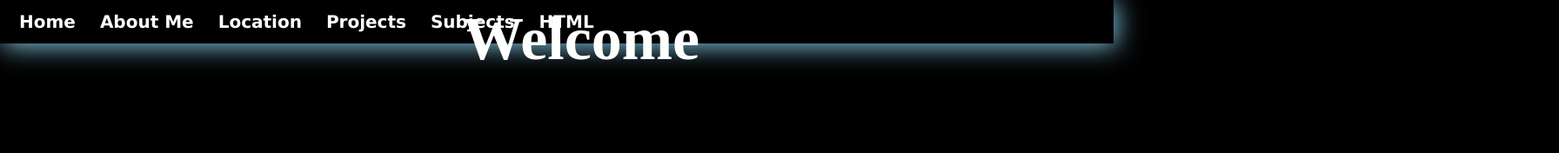
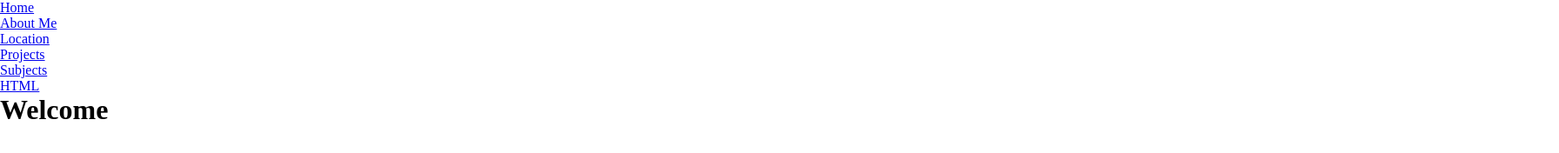
Before and after one commit to SuneelKumarDuvesh/Web-Projects, a plain HTML site: page index.html in a window 1280 px wide. Shown: the whole page at 87% size, 1792 px wide, since content can reach past the window. Drawn offline with Linux system fonts and the light colour scheme.

Commit message:
Update index.css

```diff
--- a/index.css
+++ b/index.css
@@ -1,85 +1,11 @@
 *{
-      margin:0;
-      padding:0;
-      box-sizing:border-box;
+  margin:0;
+  padding:0;
+  box-sizing:border-box;
 }
-body{
-      margin: 0;
-      padding:0;
-      background:#000;
 
-     }
-.nav{
-      position:fixed;
-      top:0;
-      display:flex;
-      flex-direction:row;
-      width:100vw;
-      height:3em;
 
+body
+{
+      background
 }
-.elem  {
-
-       top:0%;
-       background-color:black;
-       position: relative;
-       opacity: 1;
-       box-shadow: 3px 3px 30px skyblue;
-       position: absolute;
-       width: 100%;
-
-      }
-.elem ul{
-       margin:3px 5px;
-       padding: 5px 5px;
-
-       }
-.elem ul li{
-       margin:2px 5px;
-       padding:1px 2px;
-       display: inline-block;
-
-           }
-.elem ul li a{
-       padding: 2px 5px;
-       text-decoration: none;
-       display: inline-block;
-       color: white;
-       opacity: 1;
-       font-size: 20px;
-       font-family:  century Verdana, Geneva, Tahoma, sans-serif ;
-       font-weight: bold;
-
-            }
-.elem ul li a.active{
-       color:black;
-       background-color: skyblue;
-       border: 1px solid black;
-       box-shadow: 1px 1px 1px 3px whitesmoke;
-       transition: 0.2s ease;
-       border-radius:3px;
-}
-.elem ul li a:hover:not(.active){
-       color:black;
-       background-color: skyblue;
-       border: 2px solid black;
-       box-shadow: 1px 1px  1px 2px white;
-       transition: 0.2s ease;
-       border-radius:3px;
-}
-div h1{
-       color:white;
-       position: Relative;
-       top: 30%;
-       left:40%;
-       font-size: 70px;
-       padding: 5px 20px;
-       text-shadow: 2px 2px 2px 3px chartreuse;
-}
-h1:hover{
-       color:greenyellow;
-       background-color:transparent;
-       font-size: 75px;
-       transition: 1s ease;
-       box-shadow: 5px 5px 15px 5px blue;
-}
```
